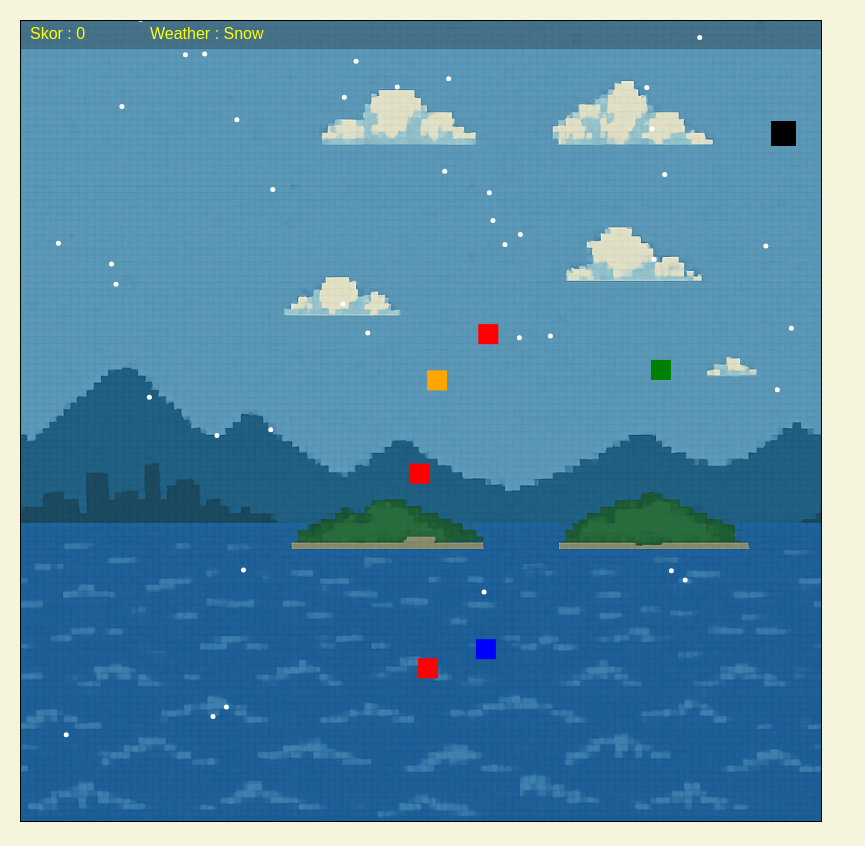
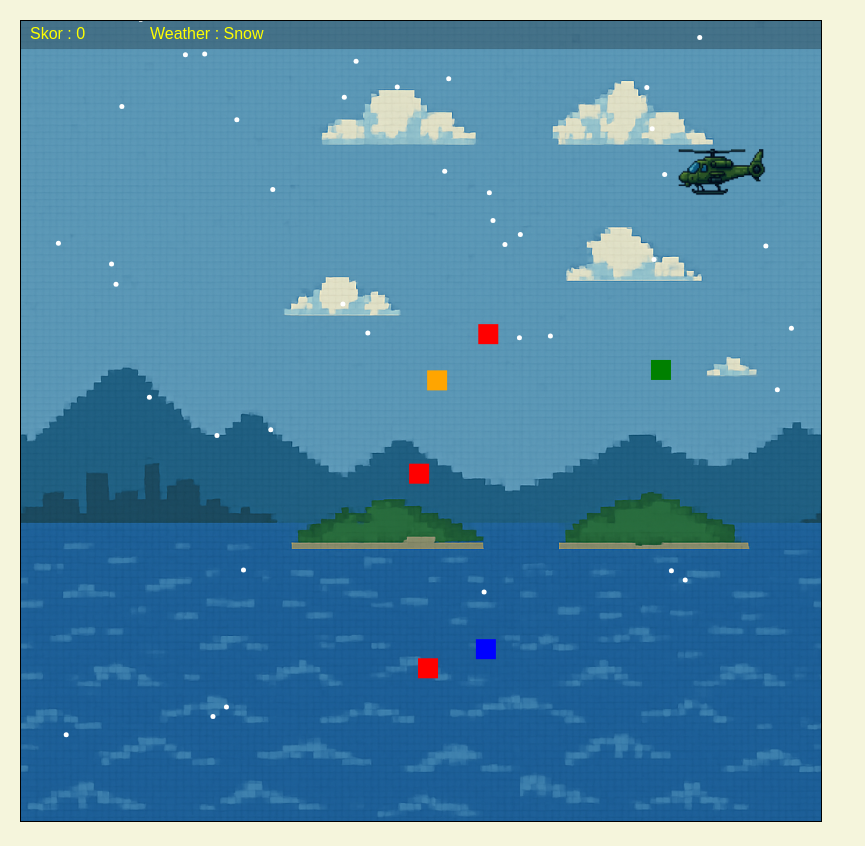
Before and after one commit to kundup/Platfo_Training, a plain HTML site: page index.html in a window 1280 px wide. Shown: the whole page, without its empty margins (0-865 px from the left). Drawn offline with Linux system fonts and the light colour scheme.

Commit message:
helicopter image added

```diff
--- a/index.html
+++ b/index.html
@@ -35,6 +35,7 @@
             <div id="weather">Weather : Sunny </div>
         </div>
         <img id="background" src="third_example/images/background.png" style="display: none;"/>
+        <img id="player" src="third_example/images/helicopter1.png" style="display: none;"/>
         <script type="module" src= "third_example/main_example3.js"></script>
     </body>
 </html>
--- a/third_example/player.js
+++ b/third_example/player.js
@@ -3,18 +3,21 @@ import { Bullet } from "./bullet.js";
 export class Player {
     constructor(width){
         this.width = width
-        this.x = this.width - 50;
+        this.x = this.width - 150;
         this.y = 100;
         this.velY = 15;
         this.size = 25;
         this.bulletList = [];
+        this.image = document.getElementById("player");
     }
     draw (ctx){
-        ctx.fillStyle = "black";
-        ctx.fillRect(this.x, this.y, this.size, this.size);
-        this.bulletList.forEach((bullets)=>{
-            bullets.drawBullet(ctx)
-        })
+        // ctx.fillStyle = "black";
+        // ctx.fillRect(this.x, this.y, this.size, this.size);
+        // this.bulletList.forEach((bullets)=>{
+        //     bullets.drawBullet(ctx)
+        // })
+
+        ctx.drawImage(this.image, this.x, this.y, 100, 100);
     }
     update(){
         this.bulletList.forEach((bullet, index)=>{
```
Also changed, not shown: third_example/images/helicopter1.png (added), third_example/images/helicopter2.png.
